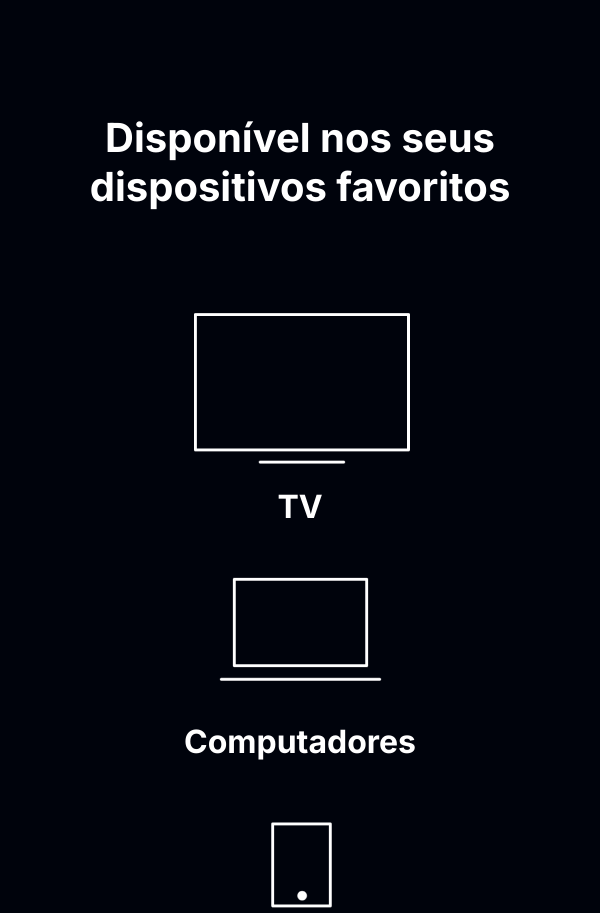
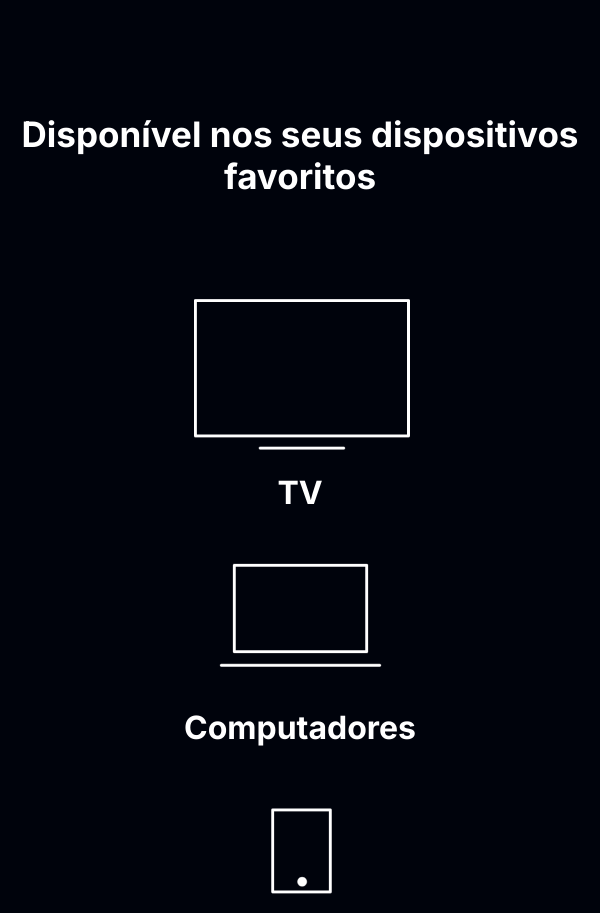
Before and after one commit to NicolasBrum/AluraPlus, a plain HTML site: page index.html in a window 600 px wide. Shown: the part 3087-4000 px from the top of the page. Drawn offline with Linux system fonts and the light colour scheme.

Commit message:
fix: Fixes media querie to devices with max-width: 767px

```diff
--- a/css/styles.css
+++ b/css/styles.css
@@ -168,7 +168,7 @@ main{
     color: var(--cinza-secundaria)
 }
 
-@media (min-width: 450px) and (max-width: 767px){
+@media (max-width: 767px){
     .container{
         grid-template-columns: 100%;
     }
@@ -203,7 +203,7 @@ main{
         margin: 5em 0;
     }
     .dispositivos__titulo{
-        font-size: 40px;
+        font-size: 35px;
     }
 
     .rodape__lista{
```
